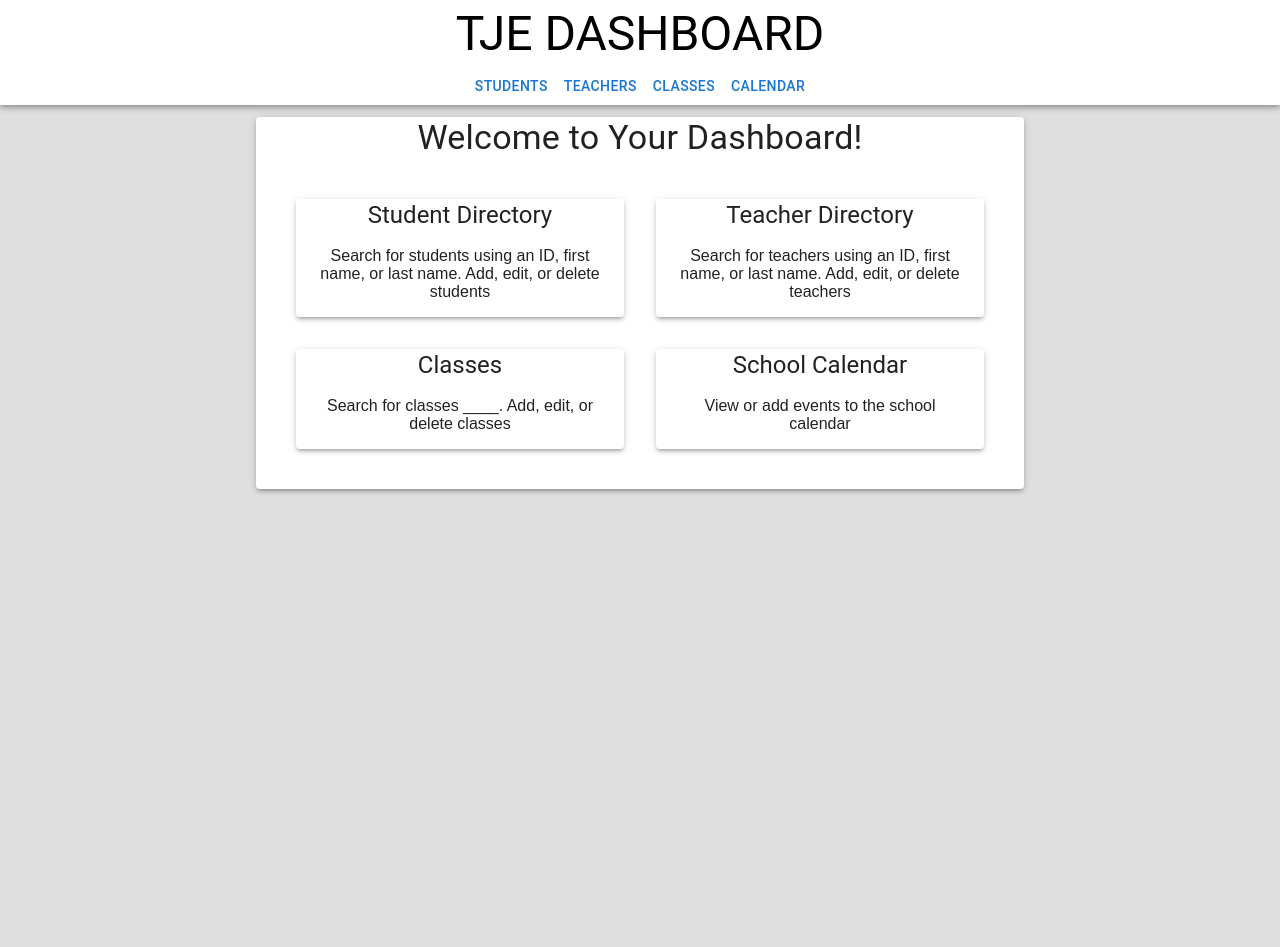
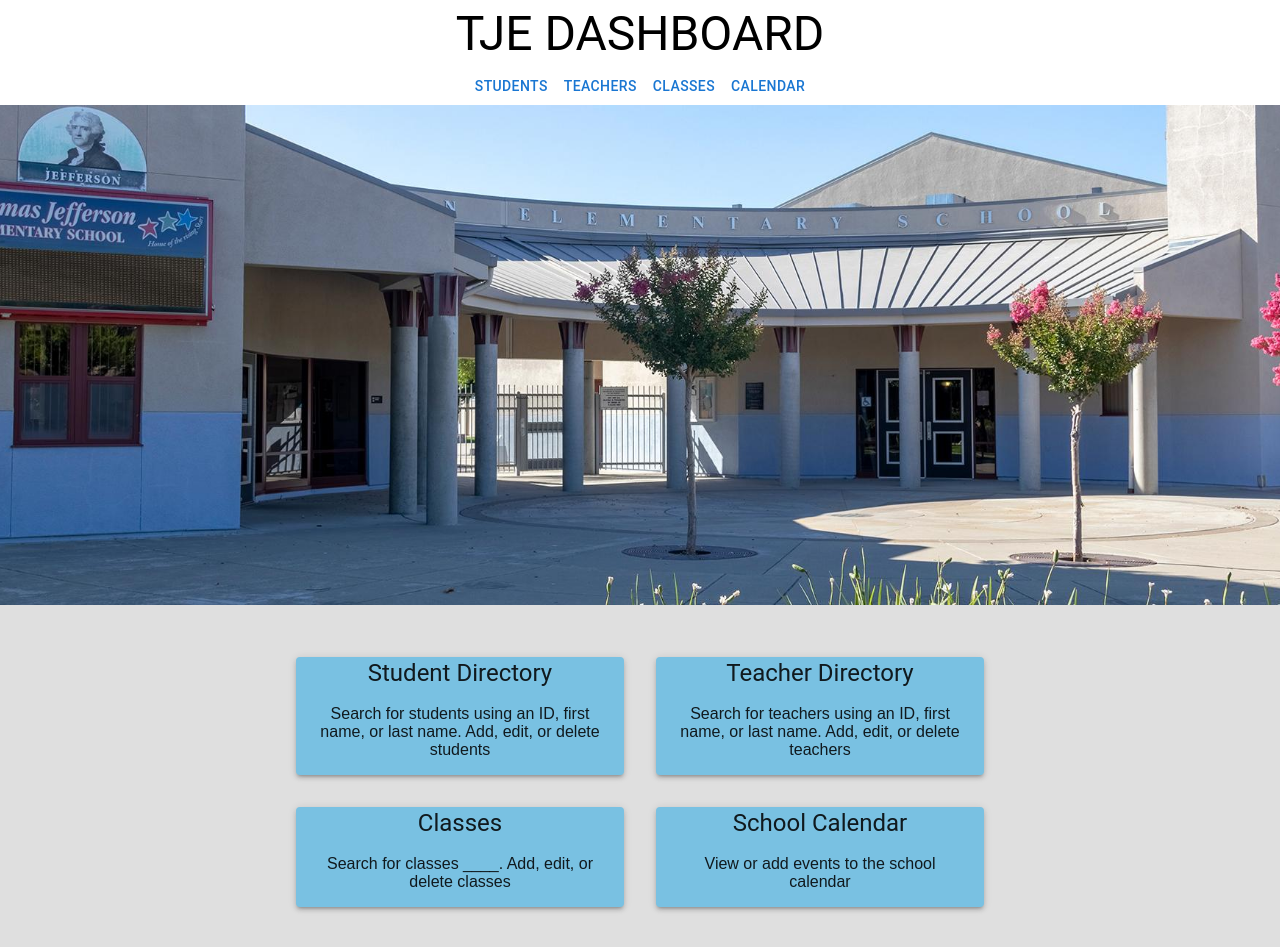
Before and after one commit to ou-brandon/school-dashboard, a React (Create React App) app: page /dashboard in a window 1280 px wide. Before the commit the page ends 800 px from the top, so only its background shows below. Built offline with nearby package versions, Linux system fonts and the light colour scheme.

Commit message:
Dashboard Update

```diff
--- a/package.json
+++ b/package.json
@@ -15,6 +15,7 @@
     "react": "^18.1.0",
     "react-calendar": "^3.7.0",
     "react-dom": "^18.1.0",
+    "react-grid-system": "^8.1.5",
     "react-router-dom": "^6.3.0",
     "react-scripts": "5.0.1",
     "web-vitals": "^2.1.4"
--- /dev/null
+++ b/src/Components/Homepage/Homepage.css
@@ -0,0 +1,8 @@
+.article {
+    height: 500px;
+    background-repeat: no-repeat;
+    background-position: top;
+    background-size: cover;
+    display: grid;
+    place-items: top;
+}
--- a/src/components/Homepage/Homepage.js
+++ b/src/components/Homepage/Homepage.js
@@ -1,43 +1,67 @@
-import React from 'react';
-import { Box } from '@mui/system';
-import { Typography } from '@mui/material';
-import { Grid } from '@mui/material';
-import HomepageComponent from './HomepageComponent';
-import { Card } from '@mui/material';
-import ListIcon from '@mui/icons-material/List'
-import SchoolIcon from '@mui/icons-material/School'
-import CalendarMonthIcon from '@mui/icons-material/CalendarMonth';
+import React from "react";
+import { Box } from "@mui/system";
+import { Typography } from "@mui/material";
+import { Grid } from "@mui/material";
+import HomepageComponent from "./HomepageComponent";
+import { Card } from "@mui/material";
+import ListIcon from "@mui/icons-material/List";
+import SchoolIcon from "@mui/icons-material/School";
+import CalendarMonthIcon from "@mui/icons-material/CalendarMonth";
+import background from "./tj2.jpg";
+import styles from "./Homepage.css";
+import "./Homepage.css";
 
+// <img className="photo" src={img}></img>
 const Homepage = (props) => {
-    const studentDirectoryDescription = 'Search for students using an ID, first name, or last name. Add, edit, or delete students';
-    const teacherDirectoryDescription = 'Search for teachers using an ID, first name, or last name. Add, edit, or delete teachers';
-    const classesDescription = 'Search for classes ____. Add, edit, or delete classes';
-    const calendarDescription = 'View or add events to the school calendar ';
+  const studentDirectoryDescription =
+    "Search for students using an ID, first name, or last name. Add, edit, or delete students";
+  const teacherDirectoryDescription =
+    "Search for teachers using an ID, first name, or last name. Add, edit, or delete teachers";
+  const classesDescription =
+    "Search for classes ____. Add, edit, or delete classes";
+  const calendarDescription = "View or add events to the school calendar ";
   return (
     <>
-            <Box sx={{paddingLeft: '20%', paddingRight: '20%', paddingTop: '1%'}}>
-                <Card sx={{boxShadow: 3}}>
-                    <Typography variant='h4'>Welcome to Your Dashboard!</Typography>
-                    <Grid container sx={{padding: 5}} spacing={{ xs:4, md:4}}>
+      <article
+      className="article"
+      style={{ backgroundImage: `url(${background})` }}
+    >
+
+    </article>
+      <Box sx={{ paddingLeft: "20%", paddingRight: "20%", paddingTop: "1%" }}>
+          <Grid container direction="row" sx={{ padding: 5 }} spacing={{ xs: 4, md: 4 }}>
             <Grid item xs={6}>
-                            <HomepageComponent link='/students' title='Student Directory' description={studentDirectoryDescription}/>
+              <HomepageComponent
+                link="/students"
+                title="Student Directory"
+                description={studentDirectoryDescription}
+              />
             </Grid>
             <Grid item xs={6}>
-                            <HomepageComponent link='/teachers' title='Teacher Directory' description={teacherDirectoryDescription} />
+              <HomepageComponent
+                link="/teachers"
+                title="Teacher Directory"
+                description={teacherDirectoryDescription}
+              />
             </Grid>
             <Grid item xs={6}>
-                            <HomepageComponent link='/classes' title='Classes' description={classesDescription}/>
+              <HomepageComponent
+                link="/classes"
+                title="Classes"
+                description={classesDescription}
+              />
             </Grid>
             <Grid item xs={6}>
-                            <HomepageComponent link='/calendar' title='School Calendar' description={calendarDescription}/>
+              <HomepageComponent
+                link="/calendar"
+                title="School Calendar"
+                description={calendarDescription}
+              />
             </Grid>
           </Grid>
-                </Card>
-
       </Box>
     </>
-
   );
-}
+};
 
 export default Homepage;
--- a/src/components/Homepage/HomepageComponent.js
+++ b/src/components/Homepage/HomepageComponent.js
@@ -7,7 +7,7 @@ const HomepageComponent = (props) => {
     return (
 
         <>
-            <Card sx={{boxShadow: 3, ':hover': {boxShadow: 9}}}>
+            <Card style={{backgroundColor: "#79c1e2"}} sx={{boxShadow: 3, ':hover': {boxShadow: 9}}}>
                 <CardActionArea component={Link} to={props.link}>
                     <Box>
                         <Typography variant='h5'>{props.title}</Typography>
```
Also changed, not shown: src/Components/Homepage/tj2.jpg (added), 1 other file (tests, documents, lock files or other folders). Lines whose indentation alone changed are shown as unchanged.
